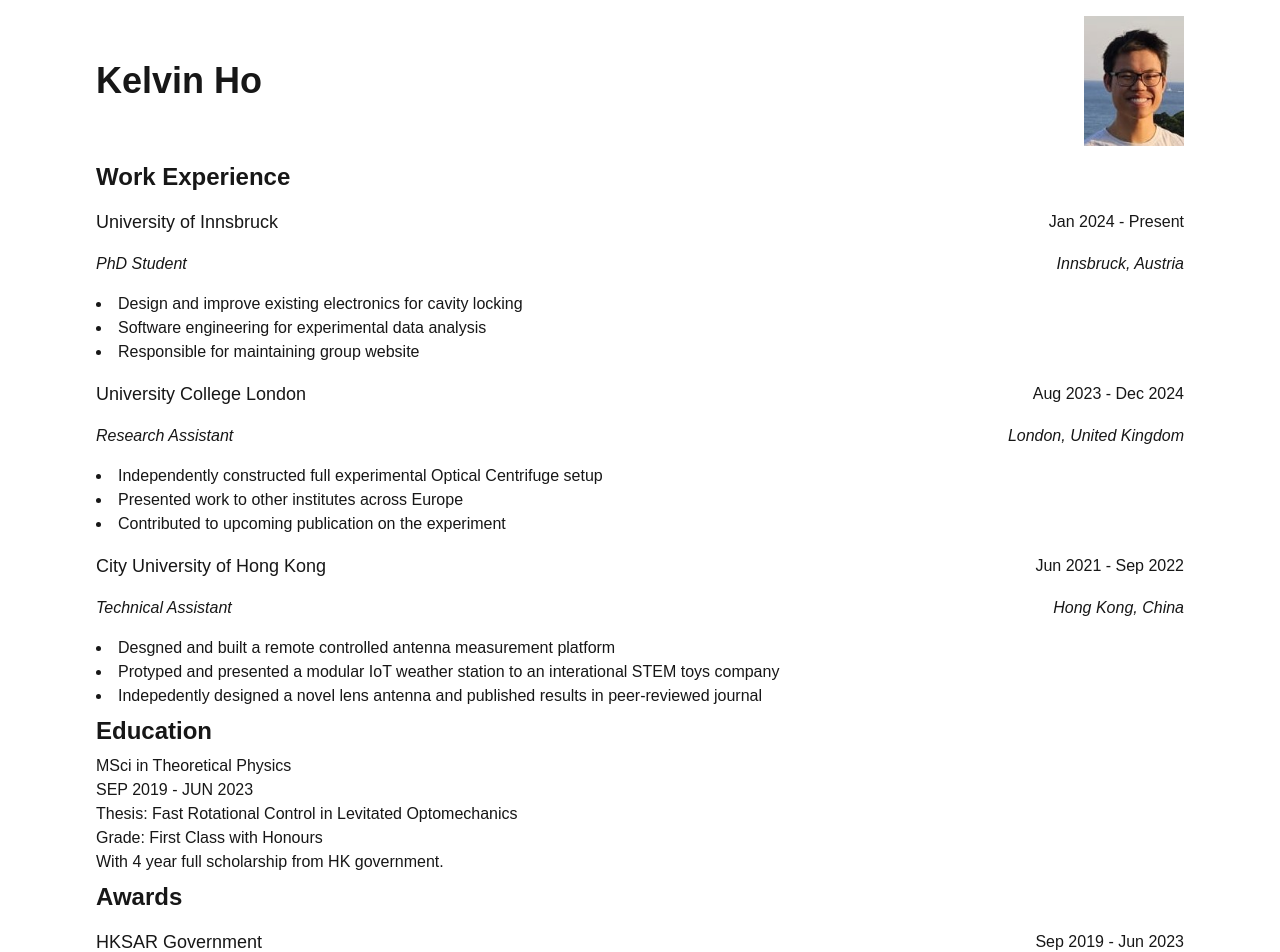
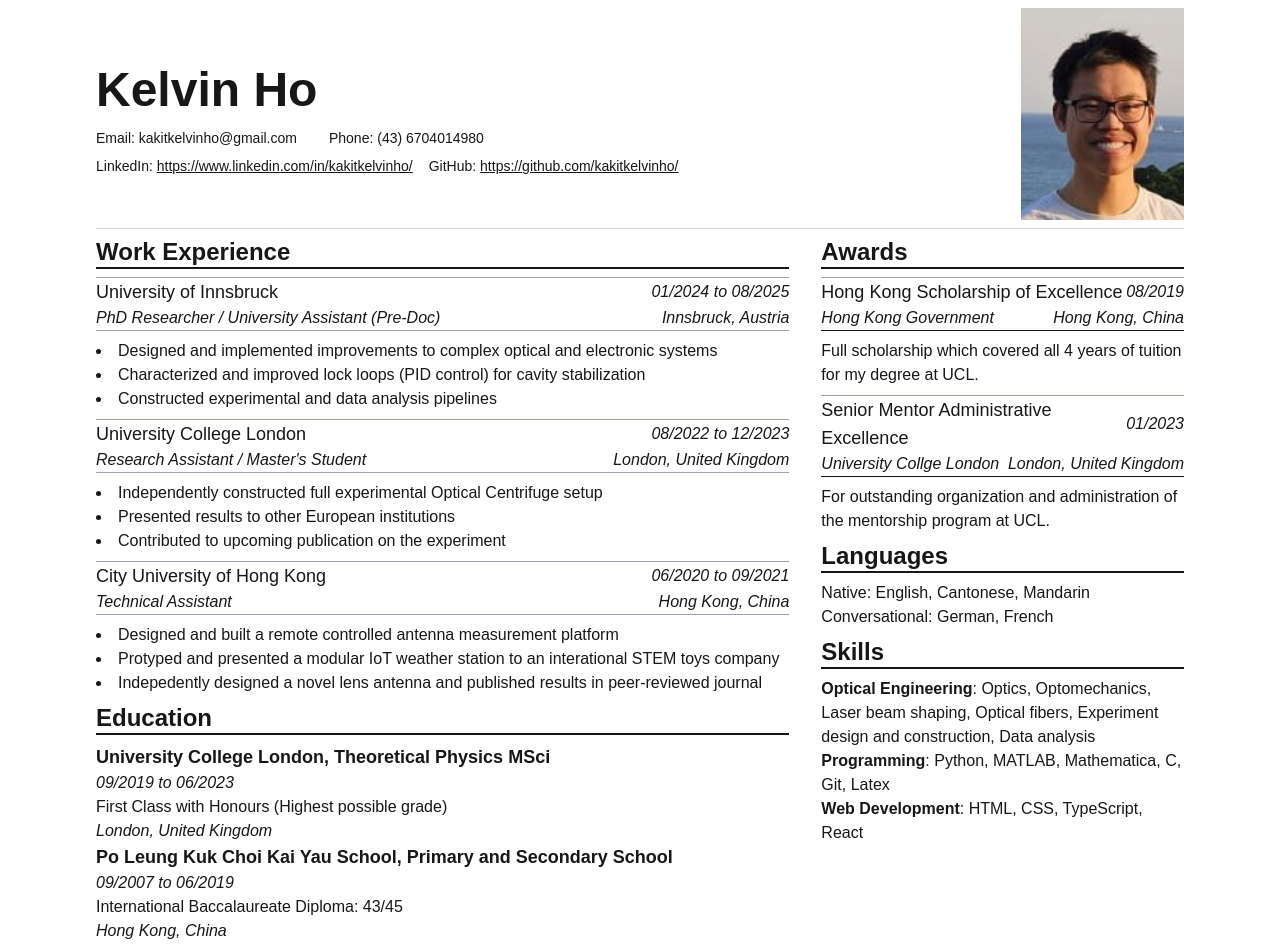
Before and after one commit to kakitkelvinho/cvbuilder, a Next.js app: page / in a window 1280 px wide. Shown: the top 952 px of the page. Built offline with nearby package versions, Linux system fonts and the light colour scheme.

Commit message:
gonna change education to use main header

```diff
--- a/src/app/globals.css
+++ b/src/app/globals.css
@@ -28,10 +28,10 @@ body {
 
 @layer base {
   h1 {
-    @apply text-4xl font-bold my-2 leading-tight;
+    @apply text-4xl font-bold my-2 leading-tight print:text-blue-900;
   }
 
   h2 {
-    @apply text-2xl font-bold my-2 leading-tight;
+    @apply text-2xl font-bold my-2 leading-tight print:text-blue-900;
   }
 }
--- a/src/app/layout.tsx
+++ b/src/app/layout.tsx
@@ -1,5 +1,11 @@
 import type { Metadata } from "next";
 import "./globals.css";
+import { Lato } from 'next/font/google';
+
+const lato = Lato({
+  subsets: ['latin'],
+  weight: ['400', '700'],
+})
 
 export const metadata: Metadata = {
   title: "CV",
@@ -12,7 +18,7 @@ export default function RootLayout({
   children: React.ReactNode;
 }>) {
   return (
-    <html lang="en">
+    <html lang="en" className={lato.className}>
       <body
         className="mx-2 md:mx-12 lg:mx-24 antialiased"
       >
--- a/src/app/page.tsx
+++ b/src/app/page.tsx
@@ -1,16 +1,26 @@
-import Image from "next/image";
 import WorkExperience from "@/components/workexperience";
 import Education from "@/components/education";
 import Awards from "@/components/awards";
 import MainHeader from "@/subcomponents/mainheader";
+import resume from "@/data/resume.json";
+import Languages from "@/components/languages";
+import Skills from "@/components/skills";
 
 export default function Home() {
   return (
     <>
-      <MainHeader name="Kelvin Ho" img="/placeholder.jpg" />
-      <WorkExperience />
-      <Education />
-      <Awards />
+      <MainHeader basics={resume.basics} />
+      <div className="flex flex-col md:flex-row gap-8 print:flex-row">
+        <div className="flex-1 print:w-2/3">
+          <WorkExperience work={resume.work} />
+          <Education education={resume.education} />
+        </div>
+        <div className="w-full md:w-1/3 print:w-1/3">
+          <Awards awards={resume.awards} />
+          <Languages languages={resume.languages} />
+          <Skills skills={resume.skills} />
+        </div>
+      </div>
     </>
   )
 }
--- a/src/components/awards.tsx
+++ b/src/components/awards.tsx
@@ -1,44 +1,34 @@
-import SubHeader from "@/subcomponents/subheader";
+import DateProcessing from "@/subcomponents/dateprocessing";
 
-type awardProp = {
+type awardFormat = {
   title: string;
-  institution: string;
+  date: string;
   location: string;
-  date: string;
-  description: string;
+  awarder: string;
+  summary: string;
 }
 
-export default function Awards() {
+export default function Awards({ awards }: { awards: awardFormat[] }) {
   return (
     <div>
-      <h2>Awards</h2>
-      <Award award={hkses} />
-      <Award award={tmentor} />
+      <h2 className="border-b-2">Awards</h2>
+      {awards.map((award: awardFormat, index: number) => <Award award={award} key={index} />)}
     </div>
   )
 }
 
-function Award({ award }: { award: awardProp }) {
+function Award({ award }: { award: awardFormat }) {
   return (
     <>
-      <SubHeader {...award} />
-      <p>{award.description}</p>
+      <div className="flex justify-between items-center mt-2 border-t border-gray-400">
+        <h3 className="text-lg">{award.title}</h3>
+        <h3 className="italic">{DateProcessing(award.date)}</h3>
+      </div>
+      <div className="flex justify-between items-center mb-2 border-b border-grau-400">
+        <h3 className="italic">{award.awarder}</h3>
+        <h3 className="italic">{award.location}</h3>
+      </div>
+      <p>{award.summary}</p>
     </>
   )
 }
-
-const hkses: awardProp = {
-  title: "Hong Kong Scholarship for Excellence Scheme",
-  institution: "HKSAR Government",
-  location: "Hong Kong, China",
-  date: "Sep 2019 - Jun 2023",
-  description: "Full scholarship for 4 years tuition for my degree."
-}
-
-const tmentor: awardProp = {
-  title: "Senior Mentor Administrative Excellence",
-  institution: "University College London",
-  location: "London, United Kingdom",
-  date: "Sep 2022 - Jan 2023",
-  description: "Outstanding organization and management of university's mentorship program."
-}
--- a/src/components/education.tsx
+++ b/src/components/education.tsx
@@ -1,52 +1,31 @@
-type DegreeInfo = {
-  title: string;
+import DateProcessing from "@/subcomponents/dateprocessing";
+
+type EducationFormat = {
+  institution: string;
   location: string;
-  date: string;
-  extraInfo?: ExtraInfo;
+  area: string;
+  studyType: string;
+  startDate: string;
+  endDate: string;
+  score: string;
 }
 
-type ExtraInfo = {
-  grade: string;
-  thesis: string;
-  additionalInfo: string;
-}
-
-export default function Education() {
+export default function Education({ education }: { education: EducationFormat[] }) {
   return (
     <div>
-      <h2>Education</h2>
-      <Degree degree={masters} />
+      <h2 className="border-b-2">Education</h2>
+      {education.map((edu: EducationFormat, index: number) => <Degree degree={edu} key={index} />)}
     </div>
   )
 }
 
-function Degree({ degree }: { degree: DegreeInfo }) {
+function Degree({ degree }: { degree: EducationFormat }) {
   return (
     <>
-      <h3>{degree.title}</h3>
-      <h4>{degree.location}</h4>
-      <h4>{degree.date}</h4>
-      {
-        degree.extraInfo && (
-          <>
-            <p>Thesis: {degree.extraInfo.thesis}</p>
-            <p>Grade: {degree.extraInfo.grade}</p>
-            <p>{degree.extraInfo.additionalInfo}</p>
-          </>
-        )
-      }
+      <h3 className="font-bold text-lg">{degree.institution}, {degree.area} {degree.studyType}</h3>
+      <h3 className="italic">{DateProcessing(degree.startDate)} to {DateProcessing(degree.endDate)}</h3>
+      <h3>{degree.score}</h3>
+      <h3 className="italic">{degree.location}</h3>
     </>
   )
 }
-
-
-const masters: DegreeInfo = {
-  title: "MSci in Theoretical Physics",
-  institution: "University College London",
-  date: "SEP 2019 - JUN 2023",
-  extraInfo: {
-    thesis: "Fast Rotational Control in Levitated Optomechanics",
-    grade: "First Class with Honours",
-    additionalInfo: "With 4 year full scholarship from HK government."
-  }
-}
--- /dev/null
+++ b/src/components/languages.tsx
@@ -0,0 +1,33 @@
+type LanguageFormat = {
+  language: string;
+  fluency: string;
+}
+
+export default function Languages({ languages }: { languages: LanguageFormat[] }) {
+  const fluencyGroup = languages.reduce(
+    (accumulator: Record<string, string[]>, current: LanguageFormat) => {
+      if (!accumulator[current.fluency]) {
+        accumulator[current.fluency] = [];
+      }
+      accumulator[current.fluency].push(current.language);
+      return accumulator;
+    }, {});
+
+  const fluencyGroupSort = Object.entries(fluencyGroup)
+    .sort((a: [string, string[]], b: [string, string[]]): number => b[1].length - a[1].length)
+    .map(([fluency, langs]: [string, string[]]) => ({ fluency: fluency, languages: langs }));
+
+
+  return (
+    <>
+      <h2 className="border-b-2">Languages</h2>
+      {
+        fluencyGroupSort.map((group: { fluency: string, languages: string[] }, index: number) => {
+          return (
+            <p key={index}>{group.fluency}: {group.languages.join(", ")}</p>
+          );
+        })
+      }
+    </>
+  )
+}
--- /dev/null
+++ b/src/components/skills.tsx
@@ -0,0 +1,21 @@
+type SkillFormat = {
+  name: string;
+  level: string;
+  keywords: string[];
+}
+
+export default function Skills({ skills }: { skills: SkillFormat[] }) {
+  return (
+    <>
+      <h2 className="border-b-2">Skills</h2>
+      {skills.map((skill: SkillFormat, index: number) => {
+        return (
+          <p key={index}>
+            <span className="font-semibold">{skill.name}</span>: {skill.keywords.join(", ")}
+          </p>
+        )
+      })
+      }
+    </>
+  )
+}
--- a/src/components/workexperience.tsx
+++ b/src/components/workexperience.tsx
@@ -1,69 +1,36 @@
 import SubHeader from "@/subcomponents/subheader";
 
-type Experience = {
-  title: string;
+
+type JobFormat = {
+  name: string;
+  position: string;
   location: string;
-  institution: string;
-  date: string;
-  achievements: string[];
+  startDate: string; // ISO date format: "YYYY-MM-DD"
+  endDate: string;   // ISO date format: "YYYY-MM-DD"
+  highlights: string[];
 }
 
-export default function WorkExperience() {
+
+export default function WorkExperience({ work }: { work: JobFormat[] }) {
   return (
     <>
-      <h2>Work Experience</h2>
-      <WorkItem experience={phd} />
-      <WorkItem experience={uclRA} />
-      <WorkItem experience={cityuTA} />
+      <h2 className="border-b-2">Work Experience</h2>
+      {
+        work.map((job: JobFormat, index: number) => <Job job={job} key={index} />)
+      }
     </>
   )
 }
 
-function WorkItem({ experience }: { experience: Experience }) {
+function Job({ job }: { job: JobFormat }) {
   return (
     <div>
-      <SubHeader {...experience} />
+      <article><SubHeader {...job} /></article>
       <ul className="list-disc list-inside">
         {
-          experience.achievements.map((achievement: string, index: number) => <li key={index}>{achievement}</li>)
+          job.highlights.map((highlight: string, index: number) => <li key={index}>{highlight}</li>)
         }
       </ul>
     </div>
   )
 }
-
-const phd: Experience = {
-  title: "PhD Student",
-  location: "Innsbruck, Austria",
-  institution: "University of Innsbruck",
-  date: "Jan 2024 - Present",
-  achievements: [
-    "Design and improve existing electronics for cavity locking",
-    "Software engineering for experimental data analysis",
-    "Responsible for maintaining group website"
-  ]
-}
-
-const uclRA: Experience = {
-  title: "Research Assistant",
-  institution: "University College London",
-  location: "London, United Kingdom",
-  date: "Aug 2023 - Dec 2024",
-  achievements: [
-    "Independently constructed full experimental Optical Centrifuge setup",
-    "Presented work to other institutes across Europe",
-    "Contributed to upcoming publication on the experiment",
-  ]
-}
-
-const cityuTA: Experience = {
-  title: "Technical Assistant",
-  institution: "City University of Hong Kong",
-  location: "Hong Kong, China",
-  date: "Jun 2021 - Sep 2022",
-  achievements: [
-    "Desgned and built a remote controlled antenna measurement platform",
-    "Protyped and presented a modular IoT weather station to an interational STEM toys company",
-    "Indepedently designed a novel lens antenna and published results in peer-reviewed journal"
-  ]
-}
--- a/src/data/resume.json
+++ b/src/data/resume.json
@@ -1,8 +1,8 @@
 {
   "basics": {
     "name": "Kelvin Ho",
-    "label": "Programmer",
-    "image": "placeholder.jpg",
+    "label": "PhD Researcher",
+    "image": "/placeholder.jpg",
     "email": "kakitkelvinho@gmail.com",
     "phone": "(43) 6704014980",
     "summary": "",
@@ -23,6 +23,7 @@
     {
       "name": "University of Innsbruck",
       "position": "PhD Researcher / University Assistant (Pre-Doc)",
+      "location": "Innsbruck, Austria",
       "startDate": "2024-01-15",
       "endDate": "2025-08-31",
       "summary": "Thesis topic: Quantum optomechanics with levitated nanospheres.",
@@ -35,6 +36,7 @@
     {
       "name": "University College London",
       "position": "Research Assistant / Master's Student",
+      "location": "London, United Kingdom",
       "startDate": "2022-08-15",
       "endDate": "2023-12-31",
       "highlights": [
@@ -46,10 +48,11 @@
     {
       "name": "City University of Hong Kong",
       "position": "Technical Assistant",
+      "location": "Hong Kong, China",
       "startDate": "2020-06-01",
       "endDate": "2021-09-17",
       "highlights": [
-        "Desgned and built a remote controlled antenna measurement platform",
+        "Designed and built a remote controlled antenna measurement platform",
         "Protyped and presented a modular IoT weather station to an interational STEM toys company",
         "Indepedently designed a novel lens antenna and published results in peer-reviewed journal"
       ]
@@ -59,57 +62,94 @@
     {
       "institution": "University College London",
       "area": "Theoretical Physics",
-      "studyType": "MSci (Integrated masters and bachelor)",
+      "location": "London, United Kingdom",
+      "studyType": "MSci",
       "startDate": "2019-09-01",
       "endDate": "2023-06-09",
       "score": "First Class with Honours (Highest possible grade)"
+    },
+    {
+      "institution": "Po Leung Kuk Choi Kai Yau School",
+      "area": "Primary and Secondary School",
+      "location": "Hong Kong, China",
+      "studyType": "",
+      "startDate": "2007-09-01",
+      "endDate": "2019-06-09",
+      "score": "International Baccalaureate Diploma: 43/45"
     }
   ],
   "awards": [
     {
       "title": "Hong Kong Scholarship of Excellence",
       "date": "2019-08-24",
+      "location": "Hong Kong, China",
       "awarder": "Hong Kong Government",
       "summary": "Full scholarship which covered all 4 years of tuition for my degree at UCL."
     },
     {
       "title": "Senior Mentor Administrative Excellence",
       "date": "2023-01-14",
+      "location": "London, United Kingdom",
       "awarder": "University Collge London",
       "summary": "For outstanding organization and administration of the mentorship program at UCL."
     }
   ],
   "skills": [
     {
+      "name": "Optical Engineering",
+      "level": "Experienced",
+      "keywords": [
+        "Optics",
+        "Optomechanics",
+        "Laser beam shaping",
+        "Optical fibers",
+        "Experiment design and construction",
+        "Data analysis"
+      ]
+    },
+    {
+      "name": "Programming",
+      "level": "Experienced",
+      "keywords": [
+        "Python",
+        "MATLAB",
+        "Mathematica",
+        "C",
+        "Git",
+        "Latex"
+      ]
+    },
+    {
       "name": "Web Development",
-      "level": "Master",
+      "level": "Intermediate",
       "keywords": [
         "HTML",
         "CSS",
-        "JavaScript"
+        "TypeScript",
+        "React"
       ]
     }
   ],
   "languages": [
     {
       "language": "English",
-      "fluency": "Native speaker"
+      "fluency": "Native"
     },
     {
       "language": "Cantonese",
-      "fluency": "Native speaker"
+      "fluency": "Native"
     },
     {
       "language": "Mandarin",
-      "fluency": "Native speaker"
+      "fluency": "Native"
     },
     {
       "language": "German",
-      "fluency": "Limited working proficiency"
+      "fluency": "Conversational"
     },
     {
       "language": "French",
-      "fluency": "Limited working proficiency"
+      "fluency": "Conversational"
     }
   ],
   "interests": [
--- /dev/null
+++ b/src/subcomponents/dateprocessing.tsx
@@ -0,0 +1,5 @@
+export default function DateProcessing(date: string) {
+  // Expects date in format YYYY-MM-DD
+  const [year, month,] = date.split('-');
+  return `${month}/${year}`;
+}
--- a/src/subcomponents/mainheader.tsx
+++ b/src/subcomponents/mainheader.tsx
@@ -1,16 +1,52 @@
 import Image from "next/image";
 
-export default function MainHeader({ name, img }: { name: string, img: string }) {
+type Profile = {
+  network: string;
+  username: string;
+  url: string;
+}
+
+type Basics = {
+  name: string;
+  label: string;
+  image: string;
+  email: string;
+  phone: string;
+  summary: string;
+  profiles: Array<Profile>;
+}
+
+
+export default function MainHeader({ basics }: { basics: Basics }) {
   return (
-    <div className="flex justify-between items-center my-2">
-      <h1>{name}</h1>
+    <>
+      <div className="flex flex-col md:flex-row justify-between items-center py-2 border-b border-gray-300  print:flex-row print:items-start print:gap-8 print:pb-4">
+        <div className="text-center md:text-left">
+          <h1 className="text-5xl font-bold">{basics.name}</h1>
+          <div className="flex flex-wrap justify-center md:justify-start gap-4 mt-2 text-sm">
+            <p className="mr-2">Email: {basics.email}</p>
+            <p className="ml-2">Phone: {basics.phone}</p>
+          </div>
+          <div className="flex flex-wrap justify-center md:justify-start gap-4 mt-2 text-sm">
+            {basics.profiles.map((profile: Profile, index: number) => (
+              <p key={index}>
+                <span className="font-medium">{profile.network}:</span>{" "}
+                <a href={profile.url} target="_blank" rel="noopener noreferrer" className="underline">
+                  {profile.url}
+                </a>
+              </p>
+            ))}
+          </div>
+        </div>
         <Image
-        src={img}
+          src={basics.image}
           alt="Portrait picture"
           width={100}
           height={100}
-        className="my-2"
+          style={{ width: '15%', height: 'auto' }}
+          className="mt-4 md:mt-0 shrink-0 print:mt-0 print:mx-2"
         />
       </div>
+    </>
   )
 }
--- a/src/subcomponents/subheader.tsx
+++ b/src/subcomponents/subheader.tsx
@@ -1,12 +1,14 @@
-export default function SubHeader({ title, date, institution, location }: { title: string, date: string, institution: string, location: string }) {
+import DateProcessing from "./dateprocessing";
+
+export default function SubHeader({ position, startDate, endDate, name, location }: { position: string, startDate: string, endDate: string, location: string, name: string }) {
   return (
     <>
-      <div className="flex justify-between items-center my-4">
-        <h3 className="text-lg">{institution}</h3>
-        <h3 className="">{date}</h3>
+      <div className="flex justify-between items-center mt-2 border-t border-gray-400">
+        <h3 className="text-lg">{name}</h3>
+        <h3 className="italic">{DateProcessing(startDate)} to {DateProcessing(endDate)}</h3>
       </div>
-      <div className="flex justify-between items-center my-4">
-        <h3 className="italic">{title}</h3>
+      <div className="flex justify-between items-center mb-2 border-b border-gray-400">
+        <h3 className="italic">{position}</h3>
         <h3 className="italic">{location}</h3>
       </div>
     </>
```
Lines whose indentation alone changed are shown as unchanged.
